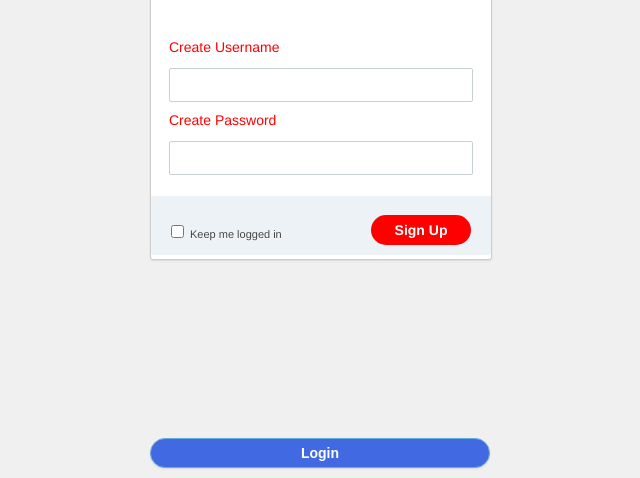
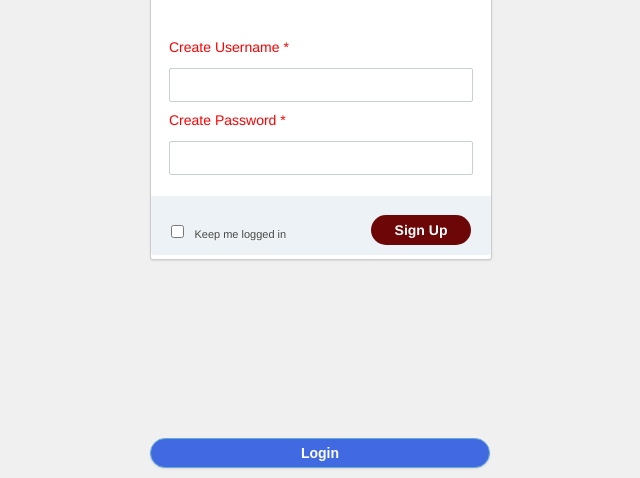
Before and after one commit to abmercy035/formValidation, a plain HTML site: page public/index.html in a window 1280 px wide. Both pictures are taken after a click on the button "Sign Up". Shown: the part 322-800 px from the top of the page, without its empty margins (320-960 px from the left). Drawn offline with Linux system fonts and the light colour scheme.

Commit message:
update : added clicking on label to toggle checkbox

```diff
--- a/public/index.html
+++ b/public/index.html
@@ -95,6 +95,10 @@
       cursor: pointer;
       background-color: red;
     }
+    input[type=submit]:disabled{
+      cursor: not-allowed;
+      background-color: rgb(109, 6, 6);
+    }
 
     #lower {
       background: #ecf2f5;
@@ -161,8 +165,9 @@
     <label for="password" id="pass-label">Password *</label>
     <input type="password" required id="password-input" name="password">
     <div id="lower">
-      <input type="checkbox"><label class="check" for="checkbox">Keep me logged in</label>
-      <input type="submit" value="Login" id="submit-btn">
+      <input type="checkbox" id="checkbox">
+      <label class="check" for="checkbox">Keep me logged in</label>
+      <input type="submit" value="Login" id="submit-btn" disabled>
     </div>
   </form>
   <div>
@@ -189,7 +194,7 @@
           console.log( emailInpValue )
           console.log( passInpValue )
           submitBtn.disabled = true;
-          submitBtn.style.backgroundColor = "red";
+          submitBtn.style.backgroundColor = "rgb(109, 6, 6)";
         }
         else
         {
@@ -209,7 +214,7 @@
           console.log( emailInpValue )
           console.log( passInpValue )
           submitBtn.disabled = true;
-          submitBtn.style.backgroundColor = "red";
+          submitBtn.style.backgroundColor = "rgb(109, 6, 6)";
         }
         else
         {
@@ -225,15 +230,15 @@
         {
 
           currentForm = !currentForm
-          nameLabel.innerHTML = "Create Username";
-          passLabel.innerHTML = "Create Password";
+          nameLabel.innerHTML = "Create Username *";
+          passLabel.innerHTML = "Create Password *";
           formSwticher.innerHTML = "Login"
           submitBtn.value = "Sign Up";
         } else
         {
           currentForm = !currentForm
-          nameLabel.innerHTML = "Username";
-          passLabel.innerHTML = "Password";
+          nameLabel.innerHTML = "Username *";
+          passLabel.innerHTML = "Password *";
           formSwticher.innerHTML = "Sign Up";
           submitBtn.value = "Login";
         }
```
